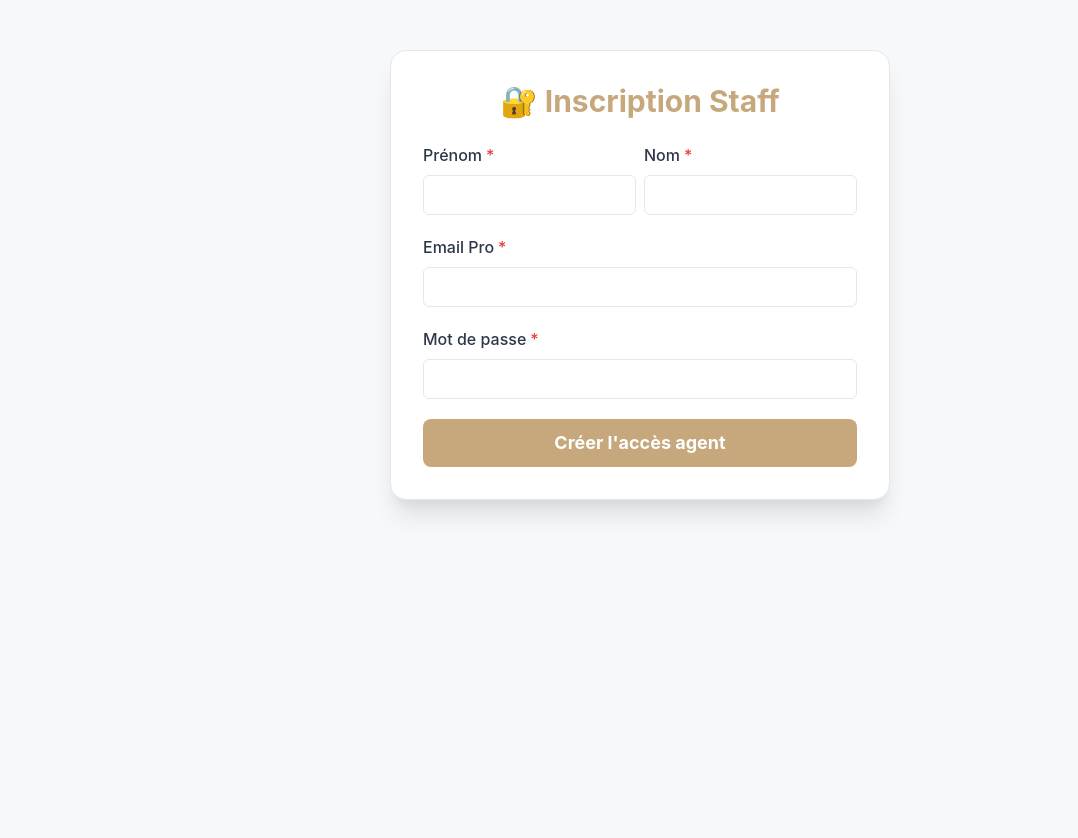
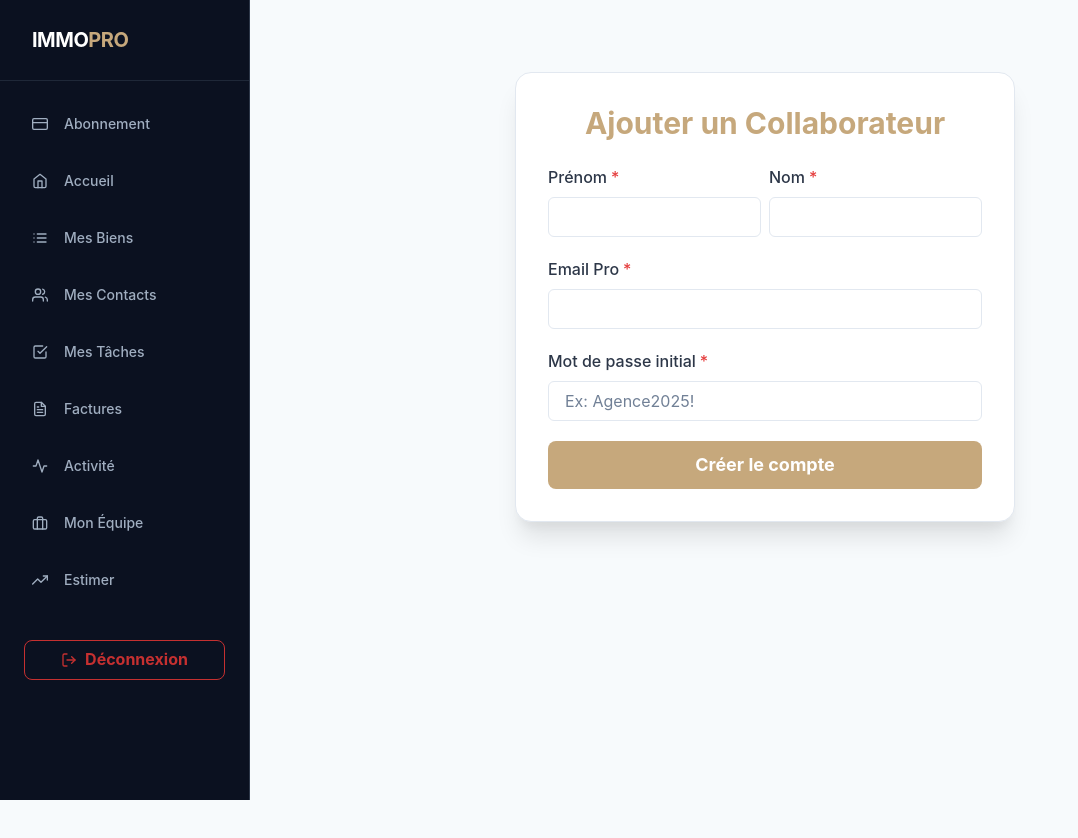
Before and after one commit to Berkani-49/saas-immo-final, a React (Vite) app in the folder saas-immo-frontend/: page /nouveau-membre-agence in a window 1280 px wide. Shown: the top 838 px of the page, without its empty margins (0-1078 px from the left). After the commit the page ends 800 px from the top, so only its background shows below. Built offline with nearby package versions, Linux system fonts and the light colour scheme; what @react-pdf/renderer would draw is missing.

Commit message:
Feature: securiser les connection

```diff
--- a/saas-immo-frontend/src/App.jsx
+++ b/saas-immo-frontend/src/App.jsx
@@ -57,7 +57,16 @@ export default function App() {
     <Box w="100%" minH="100vh">
       <Routes>
         <Route path="/share/:id" element={<PublicPropertyPage />} />
-        <Route path="/nouveau-membre-agence" element={<SecretRegister />} />
+        {/* Dans le bloc "Si connecté" */}
+<Route path="/" element={<Layout onLogout={handleLogout} />}>
+   {/* ... tes autres routes ... */}
+   <Route path="equipe" element={<TeamPage token={token} />} />
+
+   {/* 👇 La route est maintenant ici, protégée ! */}
+   <Route path="nouveau-membre-agence" element={<SecretRegister token={token} />} />
+
+   {/* ... */}
+</Route>
 
         {token ? (
           <Route path="/" element={<Layout onLogout={handleLogout} />}>
--- a/saas-immo-frontend/src/pages/SecretRegister.jsx
+++ b/saas-immo-frontend/src/pages/SecretRegister.jsx
@@ -1,10 +1,12 @@
-// Fichier: src/pages/SecretRegister.jsx (Version Design Gold)
+// Fichier: src/pages/SecretRegister.jsx (Version Sécurisée)
+
 import React, { useState } from 'react';
 import axios from 'axios';
 import { Box, Heading, FormControl, FormLabel, Input, Button, Alert, AlertIcon, VStack, HStack } from '@chakra-ui/react';
 import { useNavigate } from 'react-router-dom';
 
-export default function SecretRegister() {
+// On reçoit le token car on est connecté
+export default function SecretRegister({ token }) {
   const [firstName, setFirstName] = useState('');
   const [lastName, setLastName] = useState('');
   const [email, setEmail] = useState('');
@@ -18,16 +20,16 @@ export default function SecretRegister() {
     setMessage('');
     setIsLoading(true);
     try {
-      // 👇 C'est "saas-immo-final", comme sur ton dashboard Render
-      await axios.post('https://api-immo-final.onrender.com/api/auth/register', {
-        firstName,
-        lastName,
-        email,
-        password
-      });
+      // On envoie le Token pour prouver qu'on est admin
+      const config = { headers: { 'Authorization': `Bearer ${token}` } };
 
-      setMessage('Compte créé avec succès ! Redirection...');
-      setTimeout(() => navigate('/'), 2000);
+      await axios.post('https://saas-immo-final.onrender.com/api/auth/register', {
+        firstName, lastName, email, password
+      }, config);
+
+      setMessage('Agent créé avec succès !');
+      // On retourne à la liste de l'équipe
+      setTimeout(() => navigate('/equipe'), 1500);
 
     } catch (error) {
       console.error('Échec inscription:', error);
@@ -38,45 +40,28 @@ export default function SecretRegister() {
   };
 
   return (
-    <Box maxWidth="500px" margin="50px auto" p={8} borderWidth={1} borderRadius="2xl" boxShadow="xl" bg="white">
-      {/* Titre en couleur MARQUE (Or) au lieu de rouge */}
+    <Box maxWidth="500px" margin="40px auto" p={8} borderWidth={1} borderRadius="2xl" boxShadow="xl" bg="white">
       <Heading as="h2" size="lg" mb={6} textAlign="center" color="brand.500">
-        🔐 Inscription Staff
+        Ajouter un Collaborateur
       </Heading>
 
       {message && (
         <Alert status={message.startsWith('Erreur') ? 'error' : 'success'} mb={4} borderRadius="md">
-          <AlertIcon />
-          {message}
+          <AlertIcon />{message}
         </Alert>
       )}
 
       <form onSubmit={handleRegister}>
         <VStack spacing={5}>
           <HStack width="full">
-            <FormControl isRequired>
-              <FormLabel>Prénom</FormLabel>
-              <Input value={firstName} onChange={(e) => setFirstName(e.target.value)} focusBorderColor="brand.500" />
-            </FormControl>
-            <FormControl isRequired>
-              <FormLabel>Nom</FormLabel>
-              <Input value={lastName} onChange={(e) => setLastName(e.target.value)} focusBorderColor="brand.500" />
-            </FormControl>
+            <FormControl isRequired><FormLabel>Prénom</FormLabel><Input value={firstName} onChange={(e) => setFirstName(e.target.value)} /></FormControl>
+            <FormControl isRequired><FormLabel>Nom</FormLabel><Input value={lastName} onChange={(e) => setLastName(e.target.value)} /></FormControl>
           </HStack>
+          <FormControl isRequired><FormLabel>Email Pro</FormLabel><Input type="email" value={email} onChange={(e) => setEmail(e.target.value)} /></FormControl>
+          <FormControl isRequired><FormLabel>Mot de passe initial</FormLabel><Input type="password" value={password} onChange={(e) => setPassword(e.target.value)} placeholder="Ex: Agence2025!" /></FormControl>
 
-          <FormControl isRequired>
-            <FormLabel>Email Pro</FormLabel>
-            <Input type="email" value={email} onChange={(e) => setEmail(e.target.value)} focusBorderColor="brand.500" />
-          </FormControl>
-
-          <FormControl isRequired>
-            <FormLabel>Mot de passe</FormLabel>
-            <Input type="password" value={password} onChange={(e) => setPassword(e.target.value)} focusBorderColor="brand.500" />
-          </FormControl>
-
-          {/* Bouton en couleur MARQUE (Or) au lieu de rouge */}
           <Button type="submit" colorScheme="brand" width="full" size="lg" isLoading={isLoading}>
-            Créer l'accès agent
+            Créer le compte
           </Button>
         </VStack>
       </form>
```
